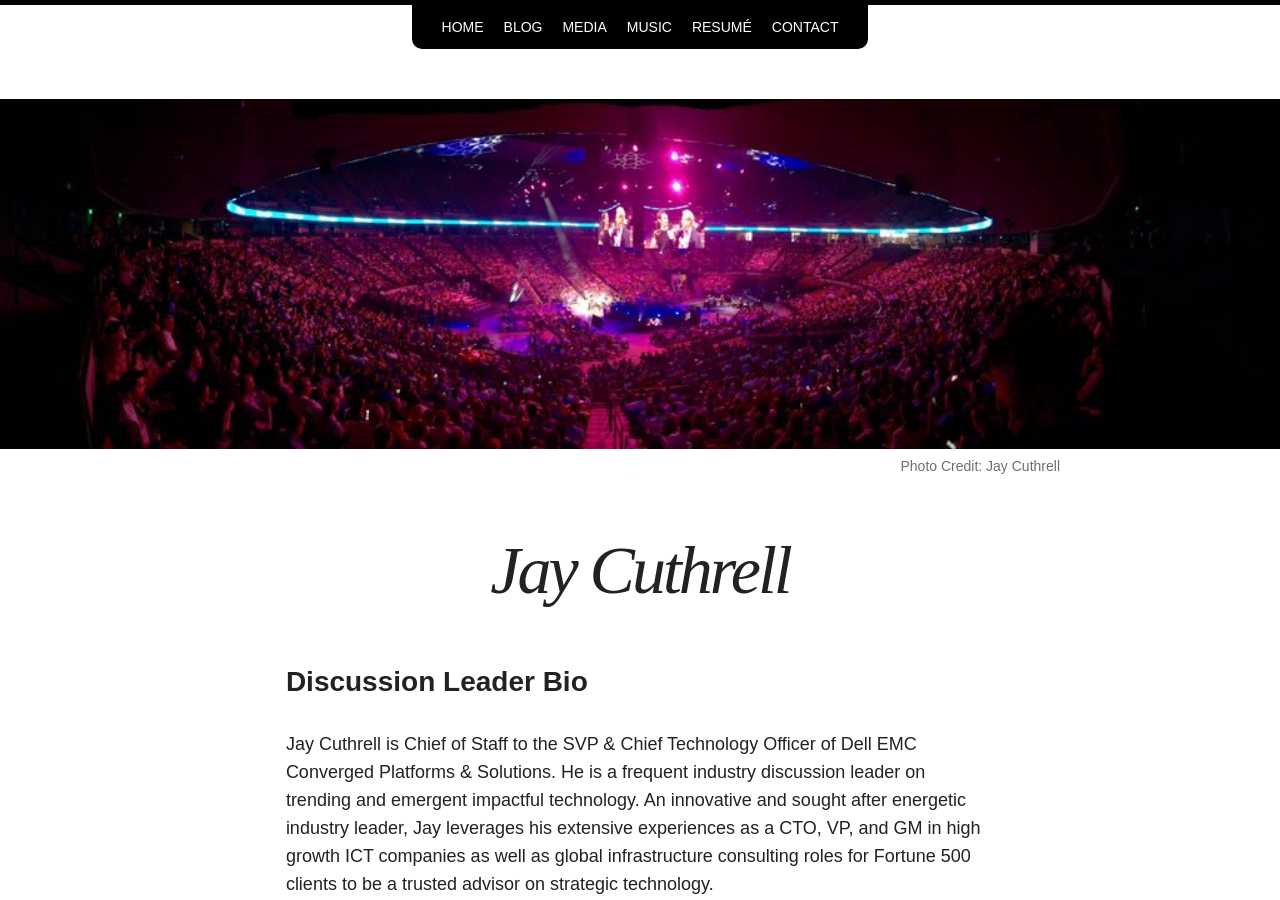
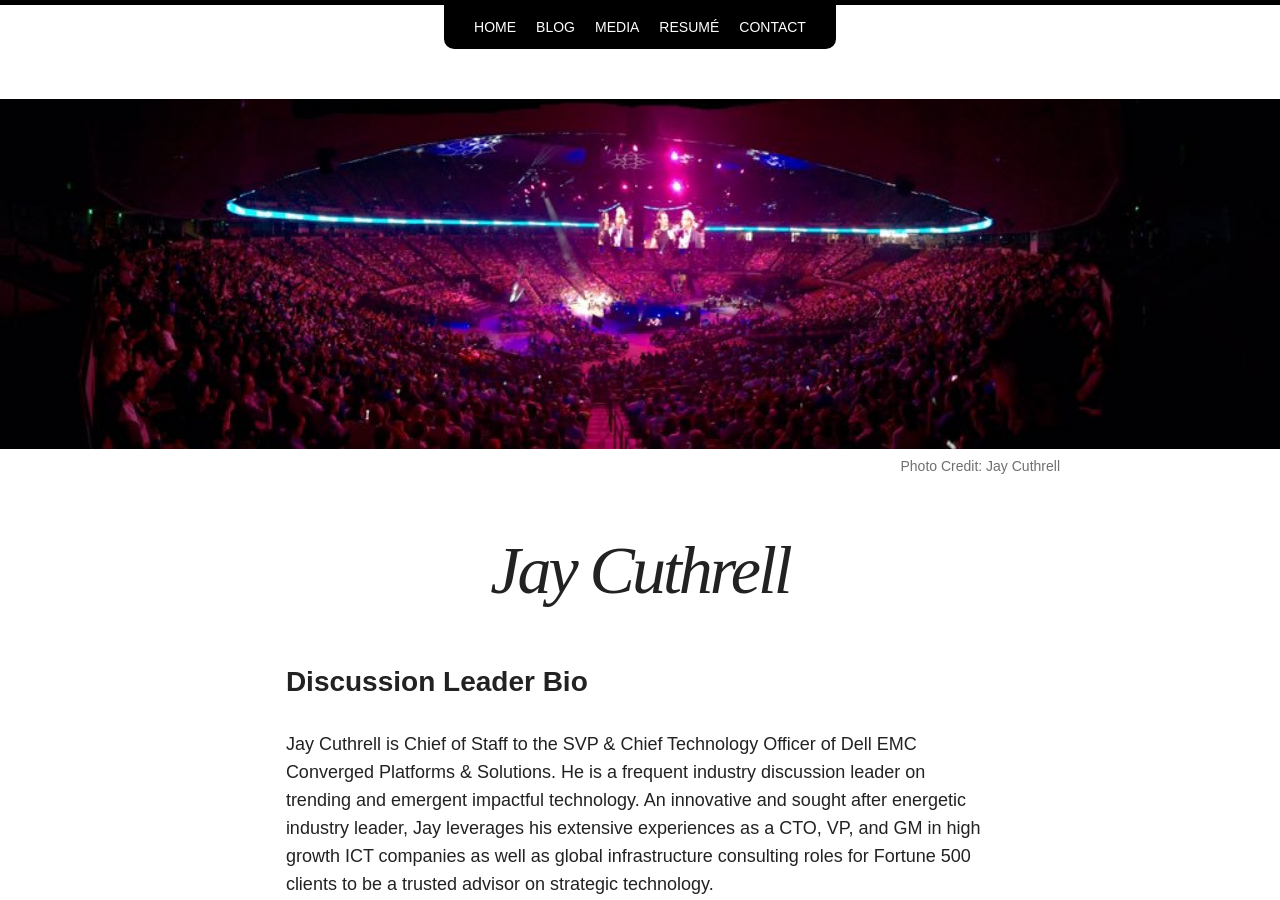
Before and after one commit to nsshommo/jaycuthrell.github.io, a Jekyll site: the page built from index.md, in a window 1280 px wide and 900 px high. Built offline with Jekyll 4.4.1, drawn with Linux system fonts in a browser that asks for light colours; nearby versions of some CDN libraries.

Commit message:
updated nav

```diff
--- a/_data/navigation.yml
+++ b/_data/navigation.yml
@@ -9,9 +9,6 @@
 - title: Media
   url: /media/
 
-- title: Music
-  url: /music/
-
 - title: Resum&eacute;
   url: https://www.linkedin.com/in/jaycuthrell
 
```
